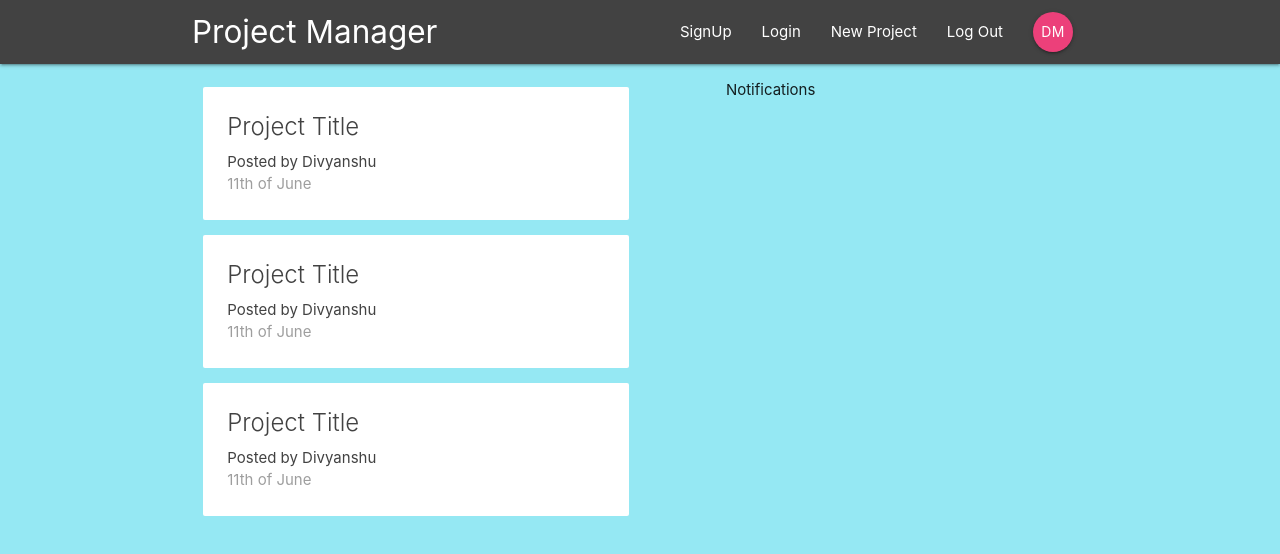
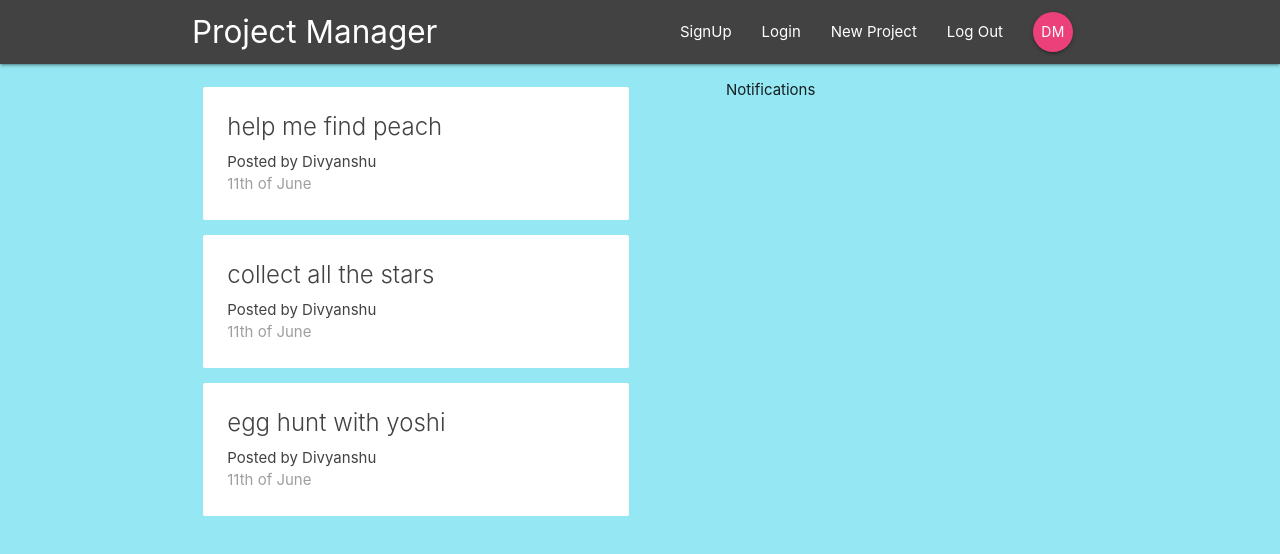
Before and after one commit to divyanshu0x16/Project-Manager, a React (Create React App) app in the folder project-manager/: page / in a window 1280 px wide. Shown: the top 554 px of the page. Built offline with nearby package versions, Linux system fonts and the light colour scheme.

Commit message:
Adding Dummy Data

```diff
--- a/project-manager/src/components/dashboard/Dashboard.js
+++ b/project-manager/src/components/dashboard/Dashboard.js
@@ -1,14 +1,15 @@
 import React from 'react';
 import Notifications from './Notifications';
 import ProjectList from '../projects/ProjectList';
+import { connect } from 'react-redux';
 
-const Dashboard = () => {
+const Dashboard = ({projects}) => {
   return (
     <div>
       <div className="dashboard container">
         <div className="row">
           <div className="col s12 m6">
-              <ProjectList/>
+            <ProjectList projects={projects}/>
           </div>
           <div className="col s12 m5 offset-m1">
             <Notifications />
@@ -19,4 +20,12 @@ const Dashboard = () => {
   );
 };
 
-export default Dashboard;
+//This function is calleb whenever the store state changes
+const mapStateToProps = (state) => {
+  return {
+    //State has a project object (rootReducer), which has projects object (projectsReducer)
+    projects: state.project.projects,
+  };
+};
+
+export default connect(mapStateToProps)(Dashboard);
--- a/project-manager/src/components/projects/ProjectList.js
+++ b/project-manager/src/components/projects/ProjectList.js
@@ -1,12 +1,14 @@
 import React from 'react';
 import ProjectSummary from './ProjectSummary';
 
-const ProjectList = () => {
+const ProjectList = ({projects}) => {
   return (
     <div className="project-list section">
-      <ProjectSummary/>
-      <ProjectSummary/>
-      <ProjectSummary/>
+      {projects && projects.map(project => {
+        return (
+          <ProjectSummary project={project} key={project.id}/>
+        )
+      })}
     </div>
   );
 };
--- a/project-manager/src/components/projects/ProjectSummary.js
+++ b/project-manager/src/components/projects/ProjectSummary.js
@@ -1,10 +1,10 @@
 import React from 'react';
 
-const ProjectSummary = () => {
+const ProjectSummary = ({project}) => {
   return (
     <div className="card z-depth-0 project-summary">
       <div className="card-content grey-text text-darken-3">
-        <span className="card-title">Project Title</span>
+        <span className="card-title">{project.title}</span>
         <p>Posted by Divyanshu</p>
         <p className="grey-text">11th of June</p>
       </div>
--- a/project-manager/src/store/reducers/projectReducer.js
+++ b/project-manager/src/store/reducers/projectReducer.js
@@ -1,4 +1,10 @@
-const initState = {};
+const initState = {
+  projects: [
+    { id: '1', title: 'help me find peach', content: 'blah blah blah' },
+    { id: '2', title: 'collect all the stars', content: 'blah blah blah' },
+    { id: '3', title: 'egg hunt with yoshi', content: 'blah blah blah' },
+  ],
+};
 
 const projectReducer = (state = initState, action) => {
   return state;
```
